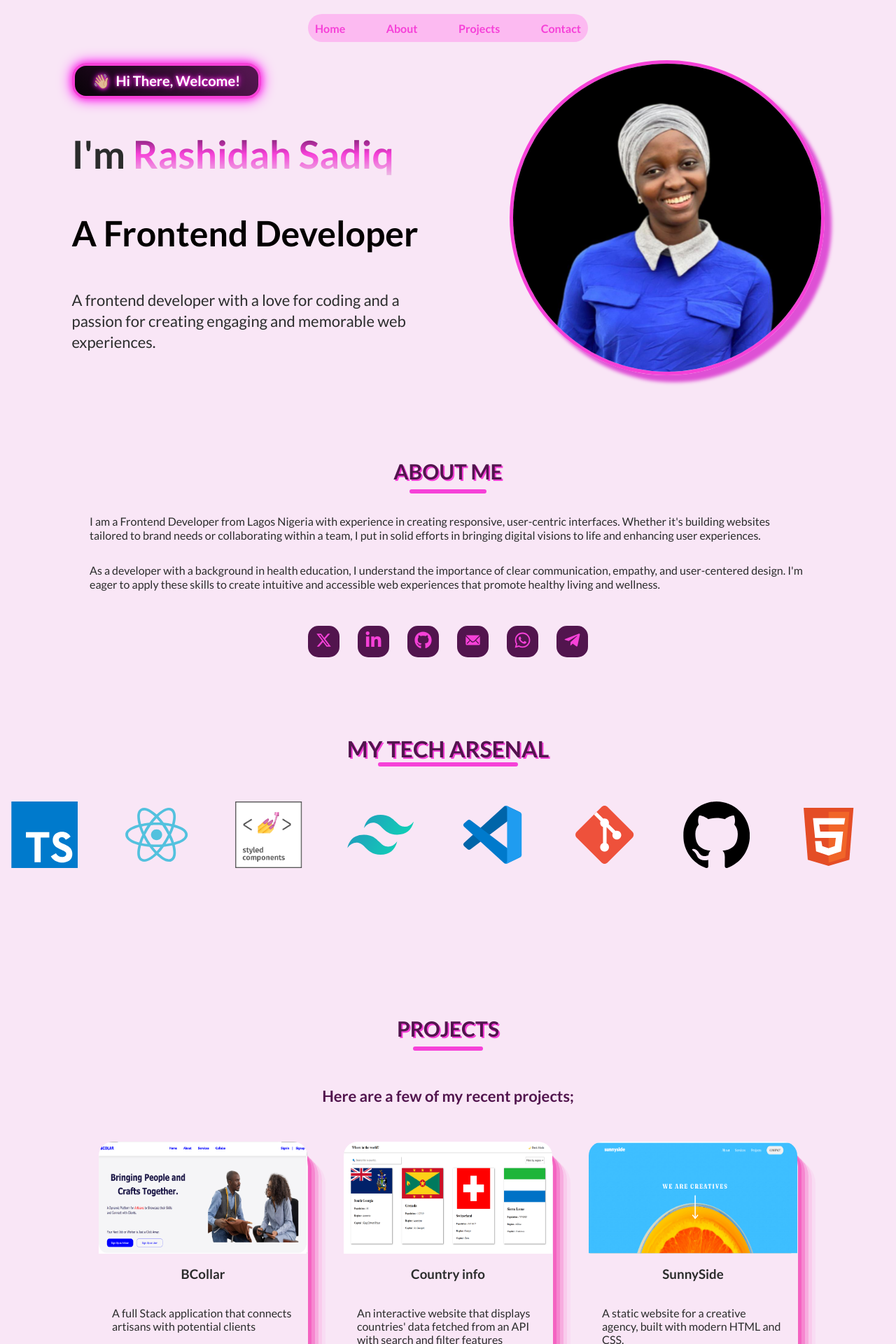
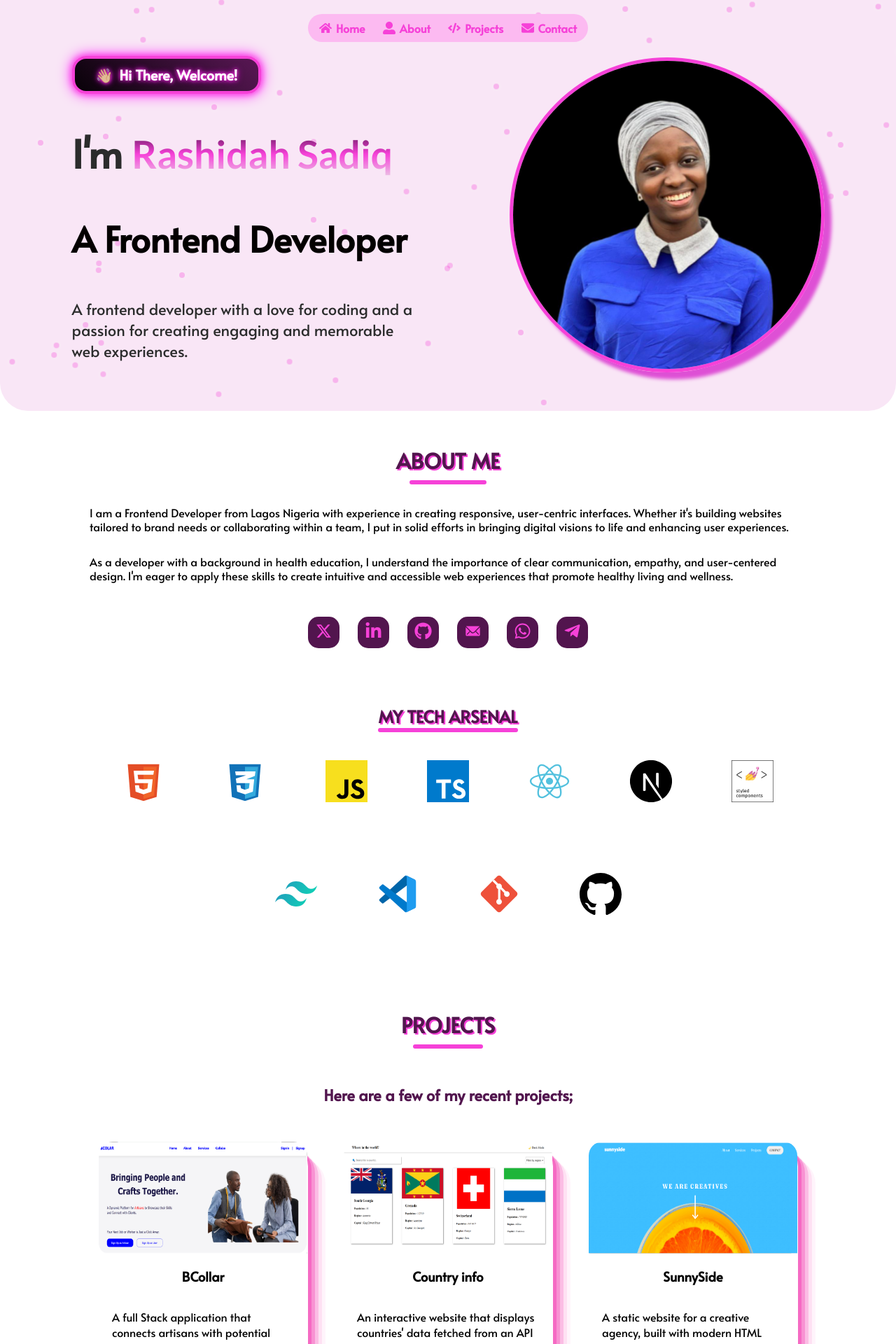
Before and after one commit to S-Rashy/Rash-Portfolio, a React (Vite) app: page / in a window 1280 px wide. Shown: the top 1920 px of the page at 70% size. Built offline with nearby package versions, Linux system fonts and the light colour scheme; no server answers.

Commit message:
refactor: updated UI

```diff
--- a/package.json
+++ b/package.json
@@ -14,6 +14,7 @@
     "@tsparticles/engine": "^3.8.1",
     "@tsparticles/react": "^3.0.0",
     "@tsparticles/slim": "^3.8.1",
+    "aos": "^2.3.4",
     "emailjs": "^4.0.3",
     "emailjs-com": "^3.2.0",
     "framer-motion": "^12.5.0",
--- a/src/App.jsx
+++ b/src/App.jsx
@@ -1,24 +1,8 @@
-
 import Home from "./Components/pages/Home";
-import Header from "./Components/Static/Header";
-import About from "./Components/About";
-import Project from "./Components/Project";
-
-import { BrowserRouter, Routes, Route } from "react-router-dom";
-import Contact from "./Components/Contact";
 
 const App = () => {
   return ( <div>
-    <BrowserRouter>
-      <Header/>
-      <Routes>
-       <Route path = "/" element={<Home/>}/>
-       <Route path = "/about" element={<About/>}/>
-       <Route path = "/projects" element={<Project/>}/>
-       <Route path = "/contact" element={<Contact/>}/>
-
-      </Routes>
-    </BrowserRouter>
+   <Home/>
   </div> );
 }
 
--- a/src/Components/About.jsx
+++ b/src/Components/About.jsx
@@ -1,20 +1,29 @@
 import styled from "styled-components";
 import Tech from "./Tech";
 import Social from "./Social";
+
+import AOS from "aos";
+import "aos/dist/aos.css";
+import { useEffect } from "react";
+
 const About = () => {
+  useEffect(() => {
+    AOS.init({ duration: 1000 });
+  }, []);
+
   return (
     <AboutDiv>
-      <AboutContent>
-        <h2>ABOUT ME</h2>
-        <hr />
-        <p>
+      <AboutContent >
+        <h2 data-aos="fade-down">ABOUT ME</h2>
+        <hr data-aos="fade-up" data-aos-delay="200" />
+        <p data-aos="fade-right" data-aos-delay="200">
           I am a Frontend Developer from Lagos Nigeria with experience in
           creating responsive, user-centric interfaces. Whether it's building
           websites tailored to brand needs or collaborating within a team, I put
           in solid efforts in bringing digital visions to life and enhancing
           user experiences.
         </p>
-        <p>
+        <p data-aos="fade-left" data-aos-delay="400">
           As a developer with a background in health education, I understand the
           importance of clear communication, empathy, and user-centered design.
           I'm eager to apply these skills to create intuitive and accessible web
@@ -23,16 +32,16 @@ const About = () => {
       </AboutContent>
 
       <Social />
-
       <Tech />
     </AboutDiv>
   );
 };
 
+
 export default About;
 
 const AboutDiv = styled.div`
-  margin: 80px auto;
+  margin: 50px auto 20px;
 `;
 const AboutContent = styled.div`
   max-width: 1440px;
--- a/src/Components/Contact.jsx
+++ b/src/Components/Contact.jsx
@@ -94,9 +94,11 @@ const PUBLIC_KEY = import.meta.env.VITE_EMAILJS_PUBLIC_KEY;
 export default Contact;
 
 const ContactDiv = styled.div`
-  max-width: 1200px;
+  /* max-width: 1200px; */
   padding: 20px;
-  margin: 70px auto;
+  margin: 70px auto 0px;
+   background-color: hsl(311, 64%, 94%);
+  color: rgb(43, 44, 44);
   .contact {
     display: flex;
   }
--- a/src/Components/Hero.jsx
+++ b/src/Components/Hero.jsx
@@ -5,6 +5,18 @@ import Rash from "../assets/rash2.jpg";
 const Hero = () => {
   return (
     <Herodiv>
+      {Array.from({ length: 70 }).map((_, i) => (
+        <FloatingDot
+          key={i}
+          style={{
+            left: `${Math.random() * 100}%`,
+            top: `${Math.random() * 100}%`,
+            animationDuration: `${3 + Math.random() * 4}s`,
+            animationDelay: `${Math.random() * 4}s`,
+          }}
+        />
+      ))}
+
       <motion.div
         initial={{ opacity: 0, y: -50 }}
         whileInView={{ opacity: 1, y: 0 }}
@@ -60,16 +72,28 @@ const Hero = () => {
 export default Hero;
 
 const Herodiv = styled.div`
+  position: relative;
   display: flex;
   justify-content: space-around;
   align-items: center;
-  padding: 40px 40px 20px;
+  padding: 50px 40px 20px;
   max-width: 1440px;
-  margin: 30px auto ;
+  margin: 0px auto 30px;
+  background-color: hsl(311, 64%, 94%);
+  color: rgb(43, 44, 44);
+  border-radius: 0px 0px 40px 40px;
+  overflow: hidden;
+  z-index: 1;
+  >* {
+    z-index: 1;
+    position: relative;
+  }
+
   p {
     font-weight: 600;
     padding: 9px;
     border-radius: 20px;
+    margin-top: 30px;
     width: 270px;
     text-align: center;
     font-size: 20px;
@@ -104,6 +128,7 @@ const Herodiv = styled.div`
     background-clip: text;
     -webkit-background-clip: text;
     color: transparent;
+    font-family: Lato;
   }
   h3 {
     color: #030000;
@@ -157,12 +182,43 @@ const Herodiv = styled.div`
     }
   }
 `;
+
+const FloatingDot = styled.div`
+  position: absolute;
+  width: 8px;
+  height: 8px;
+  background-color: rgba(246, 65, 216, 0.3); // from #f641d8
+  border-radius: 50%;
+  box-shadow: 0 0 6px 2px rgba(255, 255, 255, 0.2);
+
+  animation-name: float;
+  animation-timing-function: ease-in-out;
+  animation-iteration-count: infinite;
+  z-index: 0;
+
+  @keyframes float {
+    0%,
+    100% {
+      transform: translate(0, 0);
+    }
+    25% {
+      transform: translate(20px, -20px);
+    }
+    50% {
+      transform: translate(-15px, -40px);
+    }
+    75% {
+      transform: translate(-20px, -10px);
+    }
+  }
+`;
+
 const HeroLeft = styled.div`
-
   @media (max-width: 900px) {
     width: 80vw;
   }
 `;
+
 const HeroRight = styled.div`
   img {
     width: 450px;
@@ -170,6 +226,10 @@ const HeroRight = styled.div`
     border-radius: 50%;
     box-shadow: 10px 10px 5px #de50d5;
     background-color: inherit;
+  }
+  img:hover {
+    transform: scale(1.02) rotate(1deg);
+    transition: 0.3s ease;
   }
 
   @media (max-width: 1100px) {
--- a/src/Components/Project.jsx
+++ b/src/Components/Project.jsx
@@ -1,35 +1,91 @@
+import { useEffect } from "react";
 import styled from "styled-components";
+import AOS from "aos";
+import "aos/dist/aos.css";
+
 import ProjectProps from "../Reusables/ProjectProps";
 
-import BCollar from "../assets/projects/bcollar.png"
-import Coolors from "../assets/projects/coolors.png"
-import Country from "../assets/projects/country.png"
-import Desserts from "../assets/projects/desserts.png"
-import Furniro from "../assets/projects/furniro.png"
-import Nexcent from "../assets/projects/nexcent.png"
-import Sunnyside from "../assets/projects/sunnyside.png"
-import Ticket from "../assets/projects/ticket.png"
+import BCollar from "../assets/projects/bcollar.png";
+import Country from "../assets/projects/country.png";
+import Desserts from "../assets/projects/desserts.png";
+import Sunnyside from "../assets/projects/sunnyside.png";
+import Ticket from "../assets/projects/ticket.png";
 
 const Project = () => {
-    return ( <ProjectDiv>
+  useEffect(() => {
+    AOS.init({
+      duration: 1000,
+      easing: "ease-in-out",
+      once: true,
 
-        <h2>PROJECTS</h2>
-        <hr />
-        <h6>Here  are a few of my recent projects;</h6>
+    });
+  }, []);
+
+  return (
+    <ProjectDiv>
+      <h2 data-aos="fade-down">PROJECTS</h2>
+      <hr data-aos="fade-up" data-aos-delay="200" />
+      <h6 data-aos="fade-up" data-aos-delay="400">
+        Here are a few of my recent projects;
+      </h6>
 
       <ProjectContainer>
-            {/* <ProjectProps Image={Furniro} Title="Furniro e-commerce" Description="The landing page of an e-Commerce site built with HTML and CSS using designs from figma" Link="https://s-rashy.github.io/furniro/" Repo=""/> */}
-            <ProjectProps Image={BCollar} Title="BCollar" Description="A full Stack application that connects artisans with potential clients" Link="frontendbcolar-pyxh.vercel.app" Repo="frontendbcolar-pyxh.vercel.app"/>
-            <ProjectProps Image={Country} Title="Country info " Description="An interactive website that displays countries' data fetched from an API with search and filter features" Link="s-rashy.github.io/restCountries" Repo="github.com/S-Rashy/restCountries"/>
-            {/* <ProjectProps Image={Coolors} Title="Coolors Clone" Description="Succesfully cloned the landing page of Coolors with React" Link="" Repo=""/> */}
-            <ProjectProps Image={Sunnyside} Title="SunnySide" Description="A static website for a creative agency, built with modern HTML and CSS." Link="sunnyside-eta-ruby.vercel.app" Repo="github.com/S-Rashy/sunnyside"/>
-            <ProjectProps Image={Ticket} Title="Ticket Generator" Description="This app accepts user input and generates ticket instantly for an event" Link="ticket-generator-coral.vercel.app" Repo="github.com/S-Rashy/TicketGenerator"/>
-            {/* <ProjectProps Image={Nexcent} Title="Nexcent" Description="Landing page of a webpage that focuses on talent hiring built with HTML and CSS" Link="" Repo=""/> */}
-            <ProjectProps Image={Desserts} Title="Product list with cart" Description="Responsive product list website built by fetching data from API with add to cart features" Link="product-list-with-cart-livid-omega.vercel.app" Repo="github.com/S-Rashy/product-list-with-cart"/>
+        <div data-aos="zoom-in-up">
+          <ProjectProps
+            Image={BCollar}
+            Title="BCollar"
+            Description="A full Stack application that connects artisans with potential clients"
+            Link="https://frontendbcolar-pyxh.vercel.app"
+            Repo="https://frontendbcolar-pyxh.vercel.app"
+          />
+        </div>
+        <div data-aos="zoom-in-up">
+          <ProjectProps
+            data-aos-delay="100"
+            Image={Country}
+            Title="Country info"
+            Description="An interactive website that displays countries' data fetched from an API with search and filter features"
+            Link="https://s-rashy.github.io/restCountries"
+            Repo="https://github.com/S-Rashy/restCountries"
+          />
+        </div>
+        <div data-aos="zoom-in-up">
+          <ProjectProps
+            data-aos="zoom-in"
+            data-aos-delay="200"
+            Image={Sunnyside}
+            Title="SunnySide"
+            Description="A static website for a creative agency, built with modern HTML and CSS."
+            Link="https://sunnyside-eta-ruby.vercel.app"
+            Repo="https://github.com/S-Rashy/sunnyside"
+          />
+        </div>
+        <div data-aos="zoom-in-up">
+          <ProjectProps
+            data-aos="zoom-in"
+            data-aos-delay="300"
+            Image={Ticket}
+            Title="Ticket Generator"
+            Description="This app accepts user input and generates ticket instantly for an event"
+            Link="https://ticket-generator-coral.vercel.app"
+            Repo="https://github.com/S-Rashy/TicketGenerator"
+          />
+        </div>
+        <div data-aos="zoom-in-up">
+          <ProjectProps
+            data-aos="zoom-in"
+            data-aos-delay="400"
+            Image={Desserts}
+            Title="Product list with cart"
+            Description="Responsive product list website built by fetching data from API with add to cart features"
+            Link="https://product-list-with-cart-livid-omega.vercel.app"
+            Repo="https://github.com/S-Rashy/product-list-with-cart"
+          />
+        </div>
       </ProjectContainer>
-
-    </ProjectDiv> );
-}
+    </ProjectDiv>
+  );
+};
 
 export default Project;
 
@@ -37,32 +93,31 @@ const ProjectDiv = styled.div`
   margin: 40px auto 0px;
   max-width: 1440px;
 
-    h2{
+  h2 {
     text-align: center;
     color: #52154e;
     margin: 50px auto 0px;
     text-shadow: 2px 2px #f641d8;
     font-size: 30px;
   }
-    hr{
+  hr {
     width: 100px;
-        color:#f641d8 ;
+    color: #f641d8;
     border-radius: 3px;
     border: 3px solid;
-
   }
-    h6{
+  h6 {
     font-size: 22px;
     text-align: center;
     color: #52154e;
   }
+`;
 
-`
-const ProjectContainer= styled.div`
+const ProjectContainer = styled.div`
   display: flex;
   justify-content: center;
   margin: 50px auto;
   max-width: 1300px;
   flex-wrap: wrap;
   gap: 50px;
-`
+`;
--- a/src/Components/Social.jsx
+++ b/src/Components/Social.jsx
@@ -1,6 +1,10 @@
 import styled from "styled-components";
 import { motion } from "framer-motion";
 import SocialProps from "../Reusables/SocialProps";
+
+import { useEffect } from "react";
+import AOS from "aos";
+import "aos/dist/aos.css";
 
 import { RiTwitterXFill } from "react-icons/ri";
 import { FaLinkedinIn } from "react-icons/fa";
@@ -10,10 +14,11 @@ import { FaWhatsapp } from "react-icons/fa";
 import { FaTelegramPlane } from "react-icons/fa";
 import { IoIosMail } from "react-icons/io";
 
-
-
 const Social = () => {
-    return ( <SocialDiv>
+     useEffect(() => {
+    AOS.init({ duration: 1000 });
+  }, []);
+    return ( <SocialDiv >
         <SocialProps Link="https://twitter.com/RforRashy" Icon={<RiTwitterXFill />}/>
         <SocialProps Link="www.linkedin.com/in/rashidah-sadiq" Icon={<FaLinkedinIn />}/>
         <SocialProps Link="https://github.com/S-Rashy" Icon={<FaGithub />}/>
--- a/src/Components/Static/Header.jsx
+++ b/src/Components/Static/Header.jsx
@@ -1,43 +1,44 @@
 import styled from "styled-components";
+import { FaHome, FaUserAlt, FaCode, FaEnvelope } from "react-icons/fa";
 
-import { Link } from "react-router-dom";
-// import R from "../assets/R.jpg"
 const Header = () => {
-    return ( <HeaderDiv>
+  return (
+    <HeaderDiv>
       <HeaderContent>
-            <Link to="/" >
-                <nav>Home</nav>
-            </Link>
+        <StyledLink href="/">
+          <FaHome />
+          <span>Home</span>
+        </StyledLink>
 
-            <Link to="/about">
-                <nav>About</nav>
-            </Link>
+        <StyledLink href="#about">
+          <FaUserAlt />
+          <span>About</span>
+        </StyledLink>
 
-            <Link to="/projects">
-                <nav>Projects</nav>
-            </Link >
+        <StyledLink href="#projects">
+          <FaCode />
+          <span>Projects</span>
+        </StyledLink>
 
-            <Link to="/contact">
-                <nav>Contact</nav>
-            </Link>
-
+        <StyledLink href="#contact">
+          <FaEnvelope />
+          <span>Contact</span>
+        </StyledLink>
       </HeaderContent>
-
-    </HeaderDiv> );
-}
+    </HeaderDiv>
+  );
+};
 
 export default Header;
 
 const HeaderDiv = styled.div`
   position: fixed;
   top: 0;
-    /* border:1px solid; */
-    margin-top: 0px;
   width: 100vw;
-    z-index: 1;
+  z-index: 10;
+`;
 
-`
-const HeaderContent=styled.div`
+const HeaderContent = styled.div`
   display: flex;
   justify-content: space-between;
   align-items: center;
@@ -45,30 +46,46 @@ const HeaderContent=styled.div`
   max-width: 400px;
   font-weight: 600;
   margin: 20px auto;
-    /* border:1px solid; */
   height: 40px;
   border-radius: 20px;
   background-color: hsl(309.9, 90.9%, 85.9%);
-    a{
+
+  @media (max-width: 470px) {
+    max-width: 90vw;
+  }
+`;
+
+const StyledLink = styled.a`
+  display: flex;
+  align-items: center;
+  gap: 6px;
+  padding: 4px 6px;
+  border-radius: 10px;
   text-decoration: none;
+  color: #f641d8;
+  transition: all 0.3s ease;
+  font-size: 16px;
+
+  svg {
+    font-size: 18px;
   }
 
-    nav{
-        color: #f641d8;
-        transition: all 0.3s ease;
+  &:hover {
+    transform: scale(1.1);
+    color: #52154e;
+    text-decoration: underline;
+  }
 
-        &:hover{
-            transform: scale(1.4);
-            color: #52154e ;
-            text-decoration: underline;
+  span {
+    transition: opacity 0.3s ease;
+  }
 
+  @media (max-width: 470px) {
+    span {
+      font-size: 12px;
+    }
+    svg {
+      font-size: 16px;
     }
   }
-    @media (max-width: 470px) {
-  a{
-    font-size: 14px;
-
-  }
-  }
-
-`
+`;
--- a/src/Components/Tech.jsx
+++ b/src/Components/Tech.jsx
@@ -3,6 +3,7 @@ import Css from "../assets/tech/css.svg";
 import Js from "../assets/tech/javascript.svg";
 import Ts from "../assets/tech/typescript.svg";
 import React from "../assets/tech/react.svg";
+import Next from "../assets/tech/next.svg";
 import Styled from "../assets/tech/styled.png";
 import Tailwind from "../assets/tech/tailwind.svg";
 import Vscode from "../assets/tech/vscode.svg";
@@ -10,7 +11,9 @@ import Git from "../assets/tech/git.svg";
 import Github from "../assets/tech/github.svg";
 
 import styled from "styled-components";
-import { motion } from "framer-motion";
+import AOS from "aos";
+import "aos/dist/aos.css";
+import { useEffect } from "react";
 
 const techStack = [
   { logo: Html, name: "HTML" },
@@ -18,6 +21,7 @@ const techStack = [
   { logo: Js, name: "JavaScript" },
   { logo: Ts, name: "TypeScript" },
   { logo: React, name: "React" },
+  { logo: Next, name: "Nextjs" },
   { logo: Styled, name: "Styled Components" },
   { logo: Tailwind, name: "Tailwind" },
   { logo: Vscode, name: "VS Code" },
@@ -25,24 +29,27 @@ const techStack = [
   { logo: Github, name: "GitHub" },
 ];
 
-const scrollingStack = [...techStack, ...techStack];
+const Tech = () => {
+  useEffect(() => {
+    AOS.init({ duration: 1000 });
+  }, []);
 
-const Tech = () => {
   return (
     <TechDiv>
-      <h1>MY TECH ARSENAL</h1>
-      <hr />
-      <Arsenal
-        animate={{ x: ["0%", "-50%"] }}
-        transition={{ duration: 20, repeat: Infinity, ease: "linear" }}
-      >
-        {scrollingStack.map((tech, index) => (
-          <LogoWrapper key={`${tech.name}-${index}`}>
+      <h1 data-aos="fade-down">MY TECH ARSENAL</h1>
+      <hr data-aos="fade-up" data-aos-delay="200" />
+      <Grid>
+        {techStack.map((tech, index) => (
+          <LogoWrapper
+            key={`${tech.name}-${index}`}
+            data-aos="flip-up"
+            data-aos-delay={index * 100}
+          >
             <img src={tech.logo} alt={tech.name} />
             <p>{tech.name}</p>
           </LogoWrapper>
         ))}
-      </Arsenal>
+      </Grid>
     </TechDiv>
   );
 };
@@ -50,9 +57,10 @@ const Tech = () => {
 export default Tech;
 
 const TechDiv = styled.div`
-  margin: 80px auto 0px;
+  margin: 50px auto 0px;
   max-width: 1440px;
-  overflow: hidden;
+  padding: 0 20px;
+  overflow-x: hidden;
 
   h1 {
     text-align: center;
@@ -70,46 +78,51 @@ const TechDiv = styled.div`
   }
 `;
 
-const Arsenal = styled(motion.div)`
+const Grid = styled.div`
   display: flex;
-  gap: 30px;
-  margin: 40px auto 10px;
-  width: max-content;
-  align-items: center;
-  padding: 10px 0;
+  flex-wrap: wrap;
+  justify-content: center;
+  gap: 15px;
+  max-width: 1000px;
+  margin: 40px auto 0px;
 `;
 
 const LogoWrapper = styled.div`
-  width: 130px;
   display: flex;
   flex-direction: column;
   align-items: center;
   gap: 25px;
+  width: 130px;
+  position: relative;
 
   img {
-    width: 95px;
-    transition: transform ease 0.3s;
+    width: 60px;
+    transition: transform 0.3s ease;
 
     &:hover {
       transform: scale(1.4);
     }
-
-    &:hover + p {
-      visibility: visible;
-    }
   }
 
   p {
+    opacity: 0;
     visibility: hidden;
+    transform: translateY(10px);
+    transition: opacity 0.4s ease, transform 0.8s ease;
     text-align: center;
     color: #52154e;
-    margin-top: 30px;
+    margin-top: 5px;
     width: 120px;
     height: 40px;
     padding: 6px;
     border-radius: 5px;
-    border: none;
     background-color: hsl(309.9, 90.9%, 85.9%);
     box-shadow: 0 5px #f641d8;
   }
+
+  &:hover p {
+    opacity: 1;
+    visibility: visible;
+    transform: translateY(0);
+  }
 `;
--- a/src/Components/pages/Home.jsx
+++ b/src/Components/pages/Home.jsx
@@ -2,16 +2,26 @@ import About from "../About";
 import Contact from "../Contact";
 import Hero from "../Hero";
 import Project from "../Project";
-// import Switch from "../Switch";
+import Header from "../Static/Header";
 
 const Home = () => {
-    return ( <div>
-        {/* <Switch/> */}
-         <Hero/>
-         <About/>
-         <Project/>
-         <Contact/>
-    </div> );
-}
+  return (
+    <div>
+      <Header />
+      <section id="home">
+        <Hero />
+      </section>
+      <section id="about">
+        <About />
+      </section>
+      <section id="projects">
+        <Project />
+      </section>
+      <section id="contact">
+        <Contact />
+      </section>
+    </div>
+  );
+};
 
 export default Home;
--- a/src/Reusables/ProjectProps.jsx
+++ b/src/Reusables/ProjectProps.jsx
@@ -4,23 +4,27 @@ import { FaGithub } from "react-icons/fa";
 import { FaExternalLinkAlt } from "react-icons/fa";
 
 const ProjectProps = (props) => {
-    return ( <ProjectPropsDiv>
+  return (
+    <ProjectPropsDiv>
       <img src={props.Image} alt={`${props.Title}`} />
       <h3>{props.Title}</h3>
       <p>{props.Description}</p>
 
       <AllLinks>
         <div className="projectLinks">
-                <a href={`${props.Link}`} target="_blank"><FaExternalLinkAlt/></a>
+          <a href={`${props.Link}`} target="_blank">
+            <FaExternalLinkAlt />
+          </a>
         </div>
         <div className="projectLinks">
-            <a href={`${props.Repo}`} target="_blank"><FaGithub /></a>
+          <a href={`${props.Repo}`} target="_blank">
+            <FaGithub />
+          </a>
         </div>
       </AllLinks>
-
-
-    </ProjectPropsDiv> );
-}
+    </ProjectPropsDiv>
+  );
+};
 
 export default ProjectProps;
 
@@ -32,37 +36,43 @@ const ProjectPropsDiv = styled.div`
   flex-direction: column;
   justify-content: center;
   align-items: center;
+  box-shadow: #f02eaa66 5px 5px, #f02eaa4c 10px 10px, #f02eaa33 15px 15px,
+    #f02eaa18 20px 20px, rgba(240, 46, 170, 0.05) 25px 25px;
+  transition: all 0.3s ease;
 
-    box-shadow: rgba(50, 50, 93, 0.25) 0px 50px 100px -20px, rgba(0, 0, 0, 0.3) 0px 30px 60px -30px, rgba(10, 37, 64, 0.35) 0px -2px 6px 0px inset;
-    box-shadow: #f02eaa66 5px 5px, #f02eaa4c 10px 10px, #f02eaa33 15px 15px, #f02eaa18 20px 20px, rgba(240, 46, 170, 0.05) 25px 25px;
-    img{
+  img {
     width: 298px;
     height: 160px;
     border-radius: 20px 20px 0px 0px;
   }
-    p{
+  p {
     width: 260px;
   }
-    .projectLinks{
+  &:hover {
+    transform: translateY(-10px);
+    scale: 1.05;
+  }
+  .projectLinks {
     border-radius: 15px;
     width: 45px;
     height: 45px;
     background-color: #f68fe5;
     display: flex;
-    box-shadow: rgba(50, 50, 93, 0.25) 0px 50px 100px -20px, rgba(0, 0, 0, 0.3) 0px 30px 60px -30px, rgba(10, 37, 64, 0.35) 0px -2px 6px 0px inset;
+    box-shadow: rgba(50, 50, 93, 0.25) 0px 50px 100px -20px,
+      rgba(0, 0, 0, 0.3) 0px 30px 60px -30px,
+      rgba(10, 37, 64, 0.35) 0px -2px 6px 0px inset;
     transition: all 0.3s ease;
 
-
-    &:hover{
+    &:hover {
       background-color: #52154e;
       transition-timing-function: ease;
       transform: translateY(-5px);
 
-        a{
+      a {
         color: #f68fe5;
       }
     }
-    a{
+    a {
       margin: auto;
       color: #52154e;
       font-size: 25px;
@@ -70,11 +80,10 @@ const ProjectPropsDiv = styled.div`
       animation: waving 3s infinite alternate;
     }
   }
-`
+`;
 const AllLinks = styled.div`
   width: 180px;
   display: flex;
   justify-content: space-around;
   margin: auto;
-
-`
+`;
--- a/src/index.css
+++ b/src/index.css
@@ -2,8 +2,8 @@
   box-sizing: border-box;
 }
 body{
-  background-color: hsl(311, 64%, 94%);
-  color: rgb(43, 44, 44);
-  font-family: Lato, sans-serif;
-  margin: 0%;
+ margin: 0;
+ padding: 0;
+ overflow-x: hidden;
+  font-family: Alata, Lato, sans-serif;
 }
```
Also changed, not shown: src/assets/tech/next.svg (added), 1 other file (tests, documents, lock files or other folders). Lines whose indentation alone changed are shown as unchanged.
